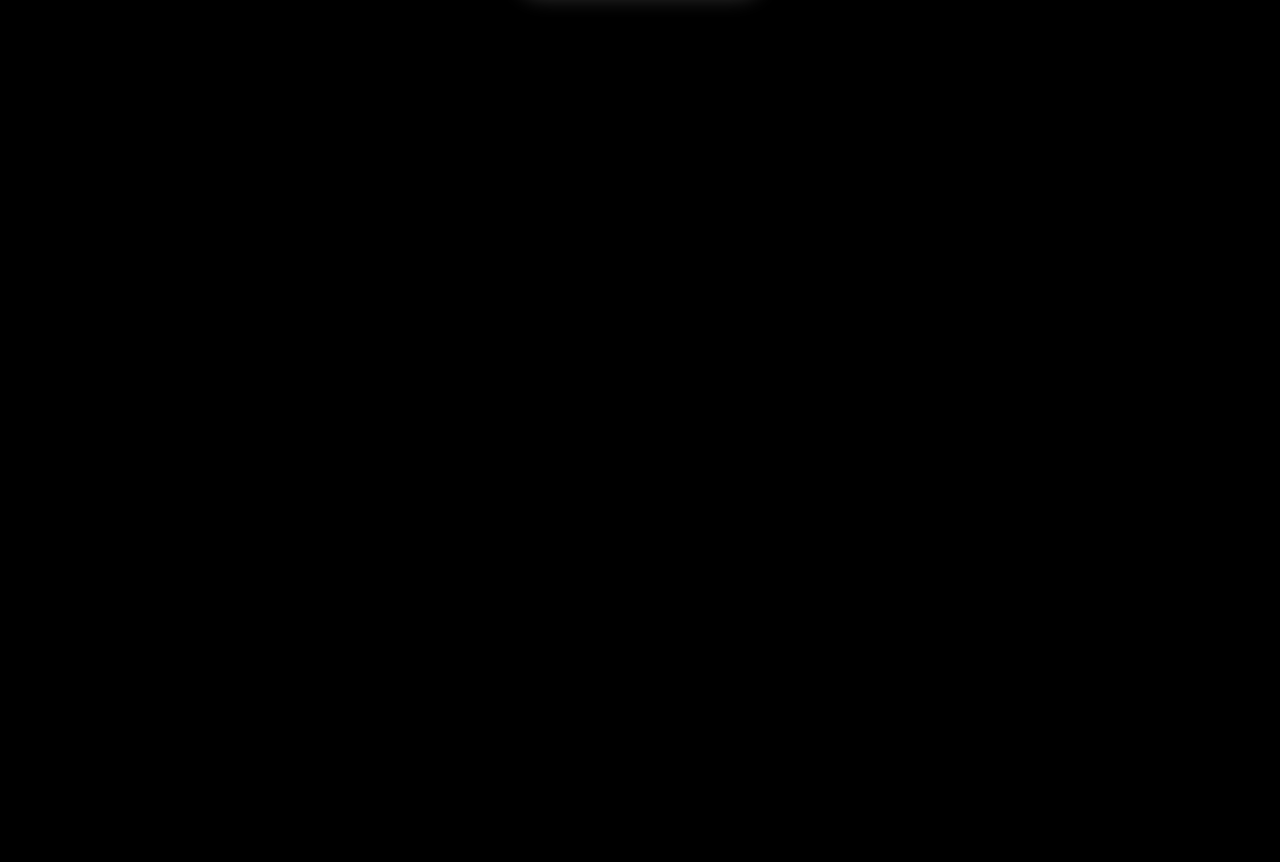
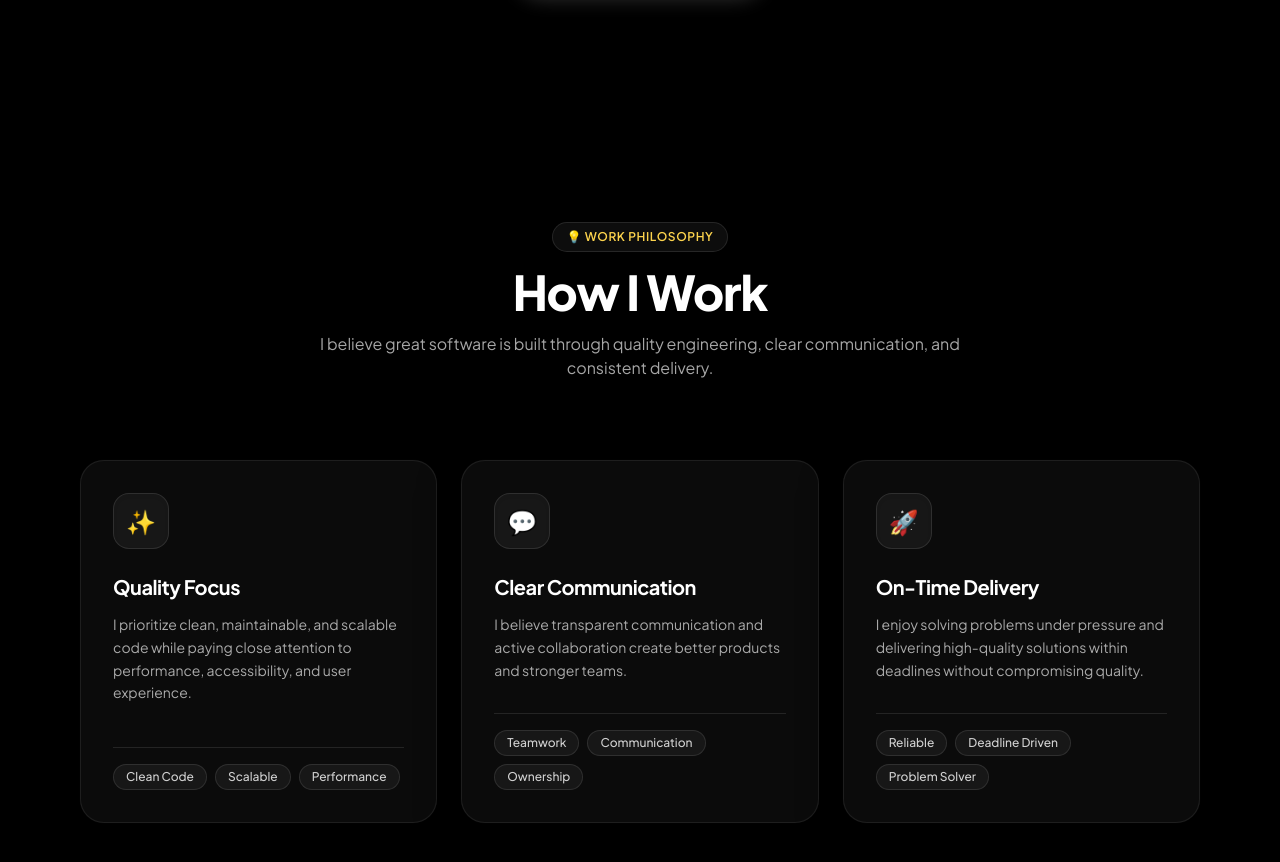
Before and after one commit to CosmicCoderX/SuryakantDwivedi, a React (Vite) app: page / in a window 1280 px wide. Shown: the part 4738-5600 px from the top of the page. Built offline with nearby package versions, Linux system fonts and the light colour scheme.

Commit message:
Add Vercel and Linear inspired Work Philosophy section with 3 glassmorphism cards and micro-interactions

```diff
--- a/src/App.jsx
+++ b/src/App.jsx
@@ -6,6 +6,7 @@ import Hero from './components/Hero';
 import Stats from './components/Stats';
 import Skills from './components/Skills';
 import Projects from './components/Projects';
+import Philosophy from './components/Philosophy';
 import ProjectsPage from './pages/ProjectsPage';
 
 function HomePage() {
@@ -21,6 +22,7 @@ function HomePage() {
         <Stats />
         <Skills />
         <Projects />
+        <Philosophy />
       </div>
     </div>
   );
--- /dev/null
+++ b/src/components/Philosophy.jsx
@@ -0,0 +1,150 @@
+import React from 'react';
+import { motion } from 'framer-motion';
+import { Sparkles, MessageSquare, Rocket } from 'lucide-react';
+
+const PHILOSOPHY_CARDS = [
+  {
+    id: 'quality',
+    icon: Sparkles,
+    emojiIcon: '✨',
+    title: 'Quality Focus',
+    description: 'I prioritize clean, maintainable, and scalable code while paying close attention to performance, accessibility, and user experience.',
+    tags: ['Clean Code', 'Scalable', 'Performance'],
+    accentGlow: 'from-amber-500/10 via-purple-500/5 to-transparent',
+  },
+  {
+    id: 'communication',
+    icon: MessageSquare,
+    emojiIcon: '💬',
+    title: 'Clear Communication',
+    description: 'I believe transparent communication and active collaboration create better products and stronger teams.',
+    tags: ['Teamwork', 'Communication', 'Ownership'],
+    accentGlow: 'from-blue-500/10 via-emerald-500/5 to-transparent',
+  },
+  {
+    id: 'delivery',
+    icon: Rocket,
+    emojiIcon: '🚀',
+    title: 'On-Time Delivery',
+    description: 'I enjoy solving problems under pressure and delivering high-quality solutions within deadlines without compromising quality.',
+    tags: ['Reliable', 'Deadline Driven', 'Problem Solver'],
+    accentGlow: 'from-emerald-500/10 via-teal-500/5 to-transparent',
+  },
+];
+
+const containerVariants = {
+  hidden: { opacity: 0 },
+  visible: {
+    opacity: 1,
+    transition: {
+      staggerChildren: 0.15,
+      delayChildren: 0.1,
+    },
+  },
+};
+
+const cardVariants = {
+  hidden: { y: 40, opacity: 0 },
+  visible: {
+    y: 0,
+    opacity: 1,
+    transition: { duration: 0.7, ease: [0.16, 1, 0.3, 1] },
+  },
+};
+
+export default function Philosophy() {
+  return (
+    <section id="philosophy" className="relative w-full py-20 sm:py-28 px-6 sm:px-12 lg:px-20 max-w-7xl mx-auto pointer-events-none">
+      {/* Subtle dark backdrop overlay for readability */}
+      <div className="absolute inset-0 bg-black/45 backdrop-blur-[2px] rounded-3xl -z-10" />
+
+      {/* SECTION HEADER */}
+      <motion.div
+        initial={{ opacity: 0, y: 30 }}
+        whileInView={{ opacity: 1, y: 0 }}
+        viewport={{ once: true, margin: '-60px' }}
+        transition={{ duration: 0.8, ease: [0.16, 1, 0.3, 1] }}
+        className="text-center max-w-[700px] mx-auto mb-16 sm:mb-20 space-y-4"
+      >
+        {/* Small Badge */}
+        <div className="interactive inline-flex items-center gap-2 px-3.5 py-1.5 rounded-full text-xs font-semibold tracking-wider text-amber-300 bg-white/5 border border-white/10 backdrop-blur-md shadow-md uppercase">
+          <span>💡 WORK PHILOSOPHY</span>
+        </div>
+
+        {/* Main Heading */}
+        <h2
+          className="text-3xl sm:text-5xl font-extrabold tracking-tight text-white leading-tight"
+          style={{ fontFamily: "'Plus Jakarta Sans', 'Inter', sans-serif" }}
+        >
+          How I Work
+        </h2>
+
+        {/* Subtitle */}
+        <p className="text-sm sm:text-base text-white/65 font-normal leading-relaxed">
+          I believe great software is built through quality engineering, clear communication, and consistent delivery.
+        </p>
+      </motion.div>
+
+      {/* 3 EQUAL HEIGHT CARDS GRID (3 Columns Desktop, 2 Tablet, 1 Mobile) */}
+      <motion.div
+        variants={containerVariants}
+        initial="hidden"
+        whileInView="visible"
+        viewport={{ once: true, margin: '-50px' }}
+        className="grid grid-cols-1 md:grid-cols-2 lg:grid-cols-3 gap-6 items-stretch"
+      >
+        {PHILOSOPHY_CARDS.map((card) => {
+          const Icon = card.icon;
+
+          return (
+            <motion.div
+              key={card.id}
+              variants={cardVariants}
+              whileHover={{ y: -8, transition: { duration: 0.3, ease: 'easeOut' } }}
+              className="interactive group relative rounded-[24px] p-8 flex flex-col justify-between transition-all duration-300 hover:border-white/25 hover:shadow-2xl"
+              style={{
+                backgroundColor: 'rgba(18, 18, 18, 0.65)',
+                backdropFilter: 'blur(20px)',
+                WebkitBackdropFilter: 'blur(20px)',
+                border: '1px solid rgba(255, 255, 255, 0.08)',
+                boxShadow: '0 16px 40px rgba(0, 0, 0, 0.5), 0 0 1px rgba(255, 255, 255, 0.1)',
+              }}
+            >
+              {/* Soft Ambient Inner Glow on Hover */}
+              <div className={`absolute inset-0 bg-gradient-to-b ${card.accentGlow} rounded-[24px] opacity-0 group-hover:opacity-100 transition-opacity duration-500 pointer-events-none`} />
+
+              <div>
+                {/* Icon Container */}
+                <div className="relative mb-6 w-14 h-14 rounded-2xl bg-white/5 border border-white/10 flex items-center justify-center text-white text-2xl group-hover:scale-110 group-hover:border-white/25 group-hover:bg-white/10 transition-all duration-300 shadow-inner">
+                  <span>{card.emojiIcon}</span>
+                </div>
+
+                {/* Card Title */}
+                <h3 className="text-xl font-bold text-white tracking-tight mb-3 group-hover:text-white transition-colors">
+                  {card.title}
+                </h3>
+
+                {/* Card Description (shifts slightly on hover) */}
+                <p className="text-sm text-white/65 leading-relaxed font-normal mb-8 transition-transform duration-300 group-hover:-translate-y-1">
+                  {card.description}
+                </p>
+              </div>
+
+              {/* Bottom Tags */}
+              <div className="flex flex-wrap gap-2 pt-4 border-t border-white/10">
+                {card.tags.map((tag) => (
+                  <span
+                    key={tag}
+                    className="px-3 py-1 rounded-full text-xs font-medium bg-white/5 border border-white/10 text-white/80 group-hover:scale-105 group-hover:bg-white/10 group-hover:border-white/20 transition-all duration-200"
+                  >
+                    {tag}
+                  </span>
+                ))}
+              </div>
+            </motion.div>
+          );
+        })}
+      </motion.div>
+    </section>
+  );
+}
--- a/src/index.css
+++ b/src/index.css
@@ -56,7 +56,7 @@ body::-webkit-scrollbar {
 
 /* Scroll Container for 240 Frame Animation across all main page sections */
 #scroll-container {
-  height: 1600vh;
+  height: 2000vh;
   width: 100%;
   position: relative;
   pointer-events: auto;
```
